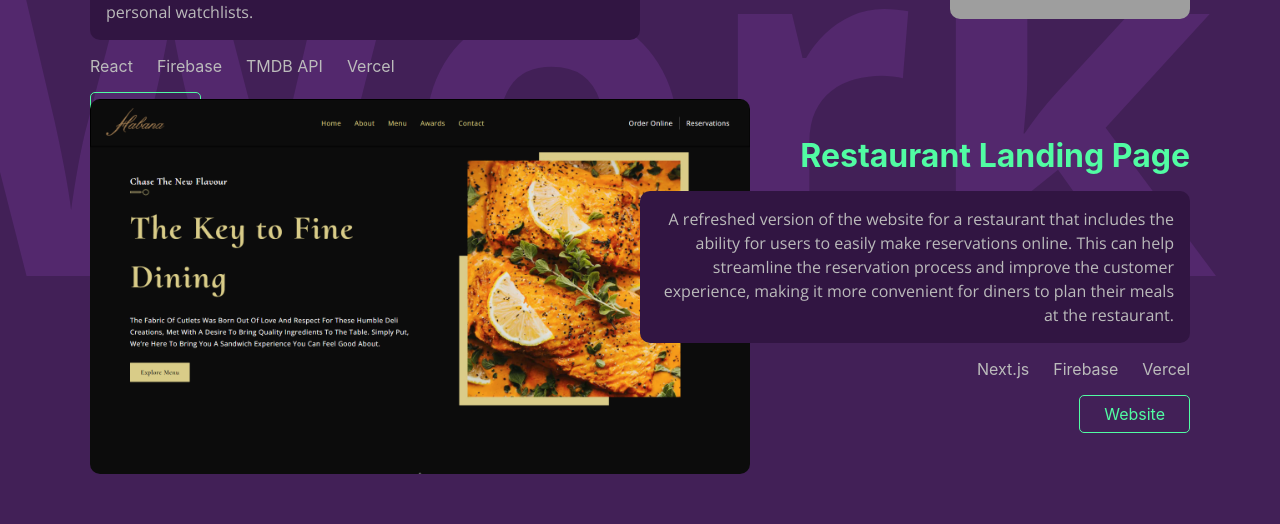
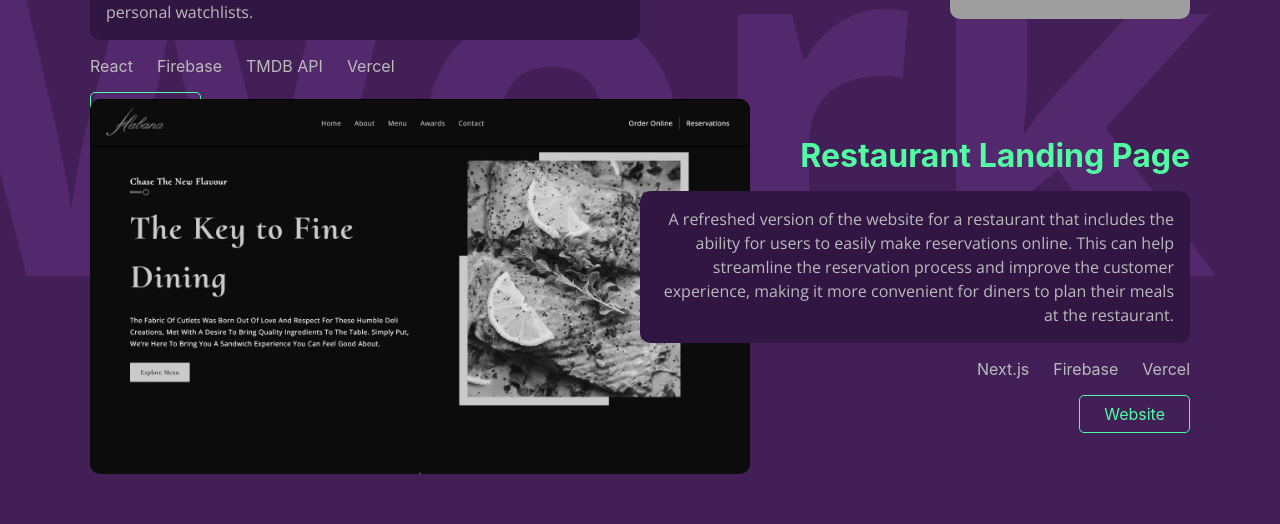
Before and after one commit to Duybo007/portfolio, a React (Create React App) app: page / in a window 1280 px wide. Shown: the part 3040-3564 px from the top of the page. Built offline with nearby package versions, Linux system fonts and the light colour scheme; grey boxes are pictures that could not be loaded; a web font is replaced by a local one.

Commit message:
project img hover

```diff
--- a/src/components/Projects.css
+++ b/src/components/Projects.css
@@ -149,6 +149,17 @@
     cursor: pointer;
     z-index: 2;
     object-fit: cover;
+    filter: grayscale(100%);
+-webkit-filter: grayscale(100%);
+-webkit-transition: all 1s ease;
+}
+
+.project img:hover{
+    filter: grayscale(0%);
+    filter: gray;
+    -webkit-filter: grayscale(0%);
+    filter: none;
+    transition: 1s ease;
 }
 
 .project-tools{
```
